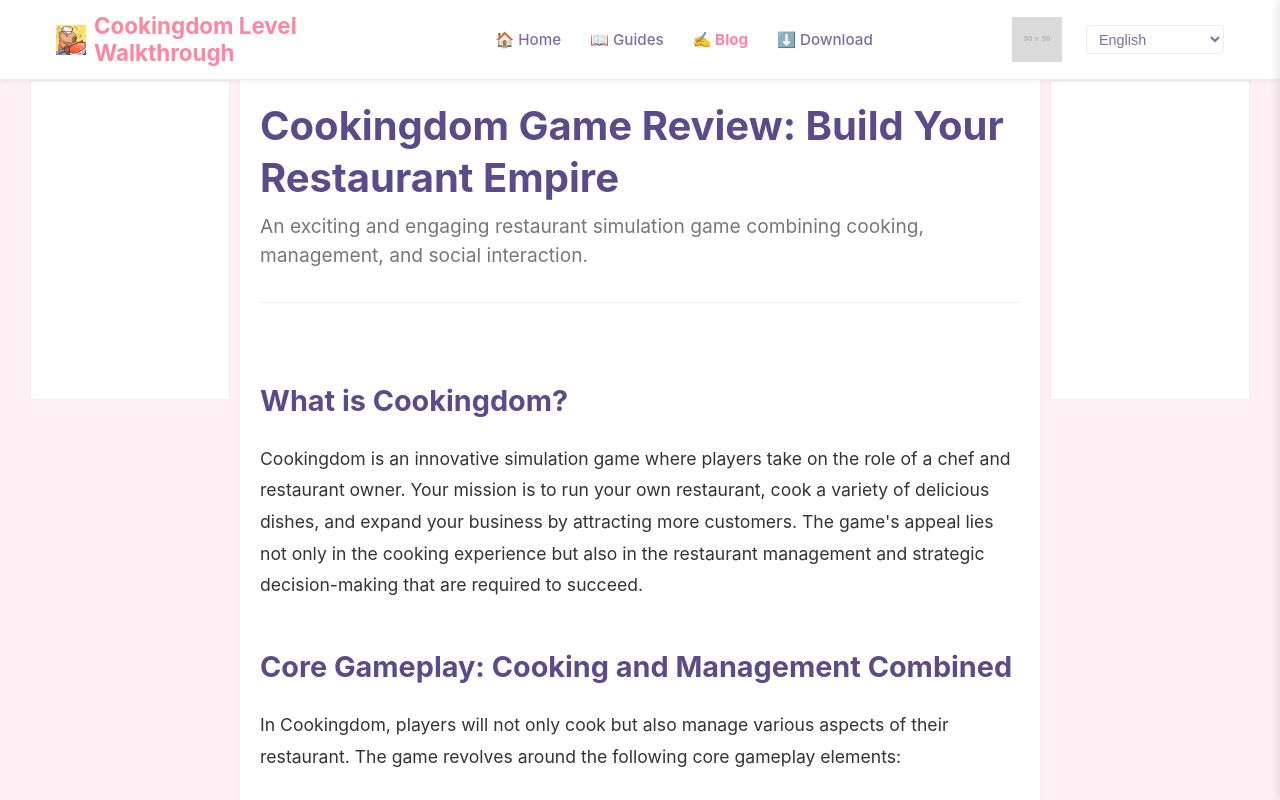
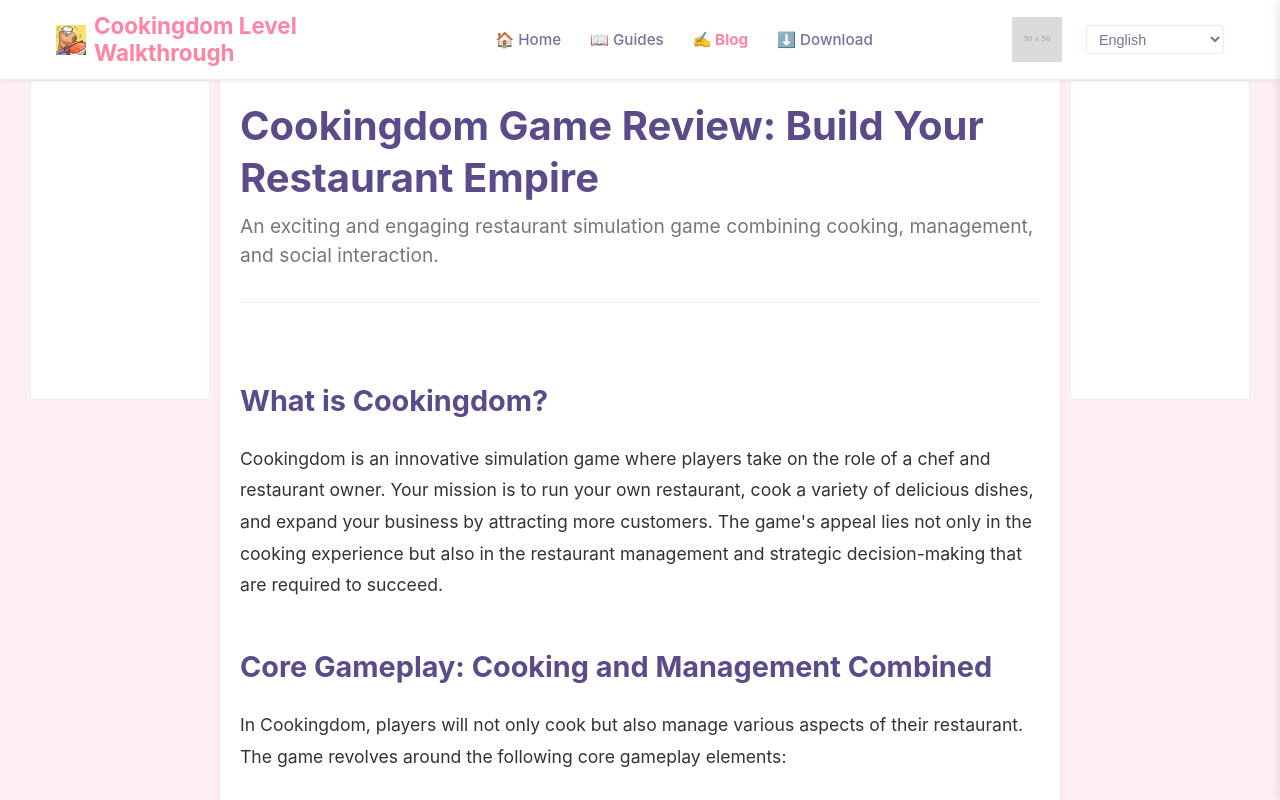
Before and after one commit to wyong32/cookingdom, a Vue app: page /blog/cookingdom-game-review in a window 1280 px wide. Shown: the top 800 px of the page. Built offline with nearby package versions, Linux system fonts and the light colour scheme.

Commit message:
修改广告5

```diff
--- a/src/assets/base.css
+++ b/src/assets/base.css
@@ -2,24 +2,24 @@
 
 /* 通用左右侧广告样式 */
 .ads-left, .ads-right {
-  width: 180px;
-  min-width: 160px;
-  max-width: 220px;
-  min-height: 320px;
+  width: 180px !important;
+  min-width: 160px !important;
+  max-width: 220px !important;
+  min-height: 320px !important;
   background: #fff;
   border: 1px solid #eee;
   box-sizing: border-box;
   display: flex;
   align-items: center;
   justify-content: center;
-  margin: 0 10px;
-  position: sticky;
-  top: 80px;
-  z-index: 10;
+  margin: 0 10px !important;
+  position: sticky !important;
+  top: 80px !important;
+  z-index: 10 !important;
 }
 @media (max-width: 1200px) {
   .ads-left, .ads-right {
-    display: none;
+    display: none !important;
   }
 }
 
--- a/src/components/Adsense.vue
+++ b/src/components/Adsense.vue
@@ -49,57 +49,50 @@ const showFallback = ref(false)
 
 // 智能激活广告 - 添加宽度检查和重试机制
 const pushAd = (retryCount = 0) => {
-  // 使用 ref 获取当前组件的广告元素
   const adEl = adElement.value
-
-  // 检查广告容器是否有宽度
-  if (adEl && adEl.offsetWidth > 0) {
-    console.log(`AdSense: Container width is ${adEl.offsetWidth}px, attempting to push ad`)
+  const parentEl = adEl?.parentElement
+  // 检查广告容器和父容器宽度
+  if (adEl && adEl.offsetWidth > 0 && parentEl && parentEl.offsetWidth > 0) {
+    console.log(
+      `AdSense: Container width is ${adEl.offsetWidth}px, parent width is ${parentEl.offsetWidth}px, attempting to push ad`
+    )
     if (window.adsbygoogle) {
       try {
         ;(window.adsbygoogle = window.adsbygoogle || []).push({})
         console.log('AdSense: Ad pushed successfully')
-
-        // 监听广告加载状态
         setTimeout(() => {
           if (adEl.innerHTML.trim() === '') {
             console.warn('AdSense: Ad failed to load, showing fallback')
             showFallback.value = true
           }
-        }, 3000) // 3秒后检查广告是否加载成功
+        }, 3000)
       } catch (e) {
         console.error('AdSense push error:', e)
-        // 如果是 403 错误，显示降级内容
         if (e.message && e.message.includes('403')) {
           console.warn('AdSense: 403 error detected, showing fallback')
           showFallback.value = true
         }
       }
     } else {
-      // adsbygoogle 未加载，延迟重试
       console.log('AdSense: adsbygoogle not loaded, retrying...')
       setTimeout(() => pushAd(retryCount), 100)
     }
   } else {
-    // 宽度为0，延迟重试
-    if (retryCount < 10) {
-      // 最多重试10次
-      console.log(`AdSense: Container width is 0, retry ${retryCount + 1}/10`)
+    if (retryCount < 15) {
+      console.log(`AdSense: Container or parent width is 0, retry ${retryCount + 1}/15`)
       setTimeout(() => pushAd(retryCount + 1), 200)
     } else {
-      console.warn('AdSense: Container width is 0 after 10 retries')
-      // 输出更多调试信息
+      console.warn('AdSense: Container or parent width is 0 after 15 retries')
       if (adEl) {
         console.log('AdSense debug info:', {
           offsetWidth: adEl.offsetWidth,
           clientWidth: adEl.clientWidth,
           scrollWidth: adEl.scrollWidth,
           style: adEl.style.cssText,
-          parentWidth: adEl.parentElement?.offsetWidth,
-          parentStyle: adEl.parentElement?.style.cssText,
+          parentWidth: parentEl?.offsetWidth,
+          parentStyle: parentEl?.style.cssText,
         })
       }
-      // 显示降级内容
       showFallback.value = true
     }
   }
--- a/src/views/BlogDetailView.vue
+++ b/src/views/BlogDetailView.vue
@@ -69,14 +69,14 @@ watch(listError, (newError) => {
 <template>
   <div class="blog-detail-page">
     <!-- Left Ad -->
-    <div class="ads-left">
+    <aside class="ads-left">
       <Adsense
         adClient="ca-pub-4224010041977181"
         adSlot="7552815638"
         adFormat="auto"
         :fullWidthResponsive="true"
       />
-    </div>
+    </aside>
 
     <!-- Main Content Container -->
     <div class="blog-detail-content">
@@ -121,14 +121,14 @@ watch(listError, (newError) => {
     </div>
 
     <!-- Right Ad -->
-    <div class="ads-right">
+    <aside class="ads-right">
       <Adsense
         adClient="ca-pub-4224010041977181"
         adSlot="1956039879"
         adFormat="auto"
         :fullWidthResponsive="true"
       />
-    </div>
+    </aside>
   </div>
 </template>
 
@@ -147,12 +147,6 @@ watch(listError, (newError) => {
   min-height: 800px;
   width: 100%;
   box-sizing: border-box;
-}
-
-.ads-left,
-.ads-right {
-  flex: 0 0 200px;
-  padding: 10px;
 }
 
 .loading-message,
@@ -263,10 +257,6 @@ hr {
     margin: 0;
     min-height: 600px;
   }
-  .ads-left,
-  .ads-right {
-    flex: 0 0 100%;
-  }
   .blog-post-content {
     min-height: 400px;
   }
--- a/src/views/GuideDetail.vue
+++ b/src/views/GuideDetail.vue
@@ -1,9 +1,14 @@
 <template>
   <div class="guide-detail-page">
     <!-- Left Ad -->
-    <div class="ads-left">
-      <Adsense />
-    </div>
+    <aside class="ads-left">
+      <Adsense
+        adClient="ca-pub-4224010041977181"
+        adSlot="7552815638"
+        adFormat="auto"
+        :fullWidthResponsive="true"
+      />
+    </aside>
 
     <!-- Main Content Container -->
     <div class="guide-detail-content">
@@ -110,9 +115,14 @@
     </div>
 
     <!-- Right Ad -->
-    <div class="ads-right">
-      <Adsense />
-    </div>
+    <aside class="ads-right">
+      <Adsense
+        adClient="ca-pub-4224010041977181"
+        adSlot="1956039879"
+        adFormat="auto"
+        :fullWidthResponsive="true"
+      />
+    </aside>
   </div>
 </template>
 
```
